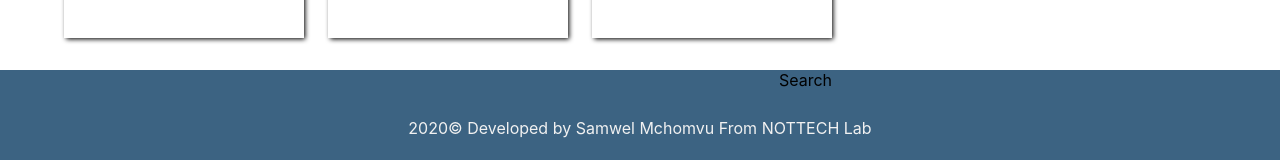
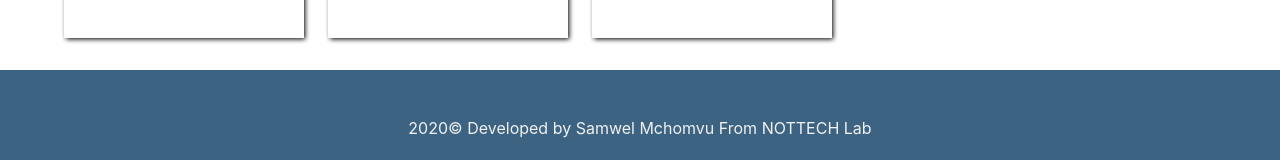
Before and after one commit to mchomvus4/education, a React (Create React App) app: page /course in a window 1280 px wide. Shown: the part 1488-1648 px from the top of the page. Built offline with nearby package versions, Linux system fonts and the light colour scheme.

Commit message:
Update Course.jsx

```diff
--- a/src/components/Section/Course.jsx
+++ b/src/components/Section/Course.jsx
@@ -127,7 +127,7 @@ function Course() {
                      </div>
 
                 </section>
-             <p className="_search">Search</p>
+
             </section>
 
 
```
